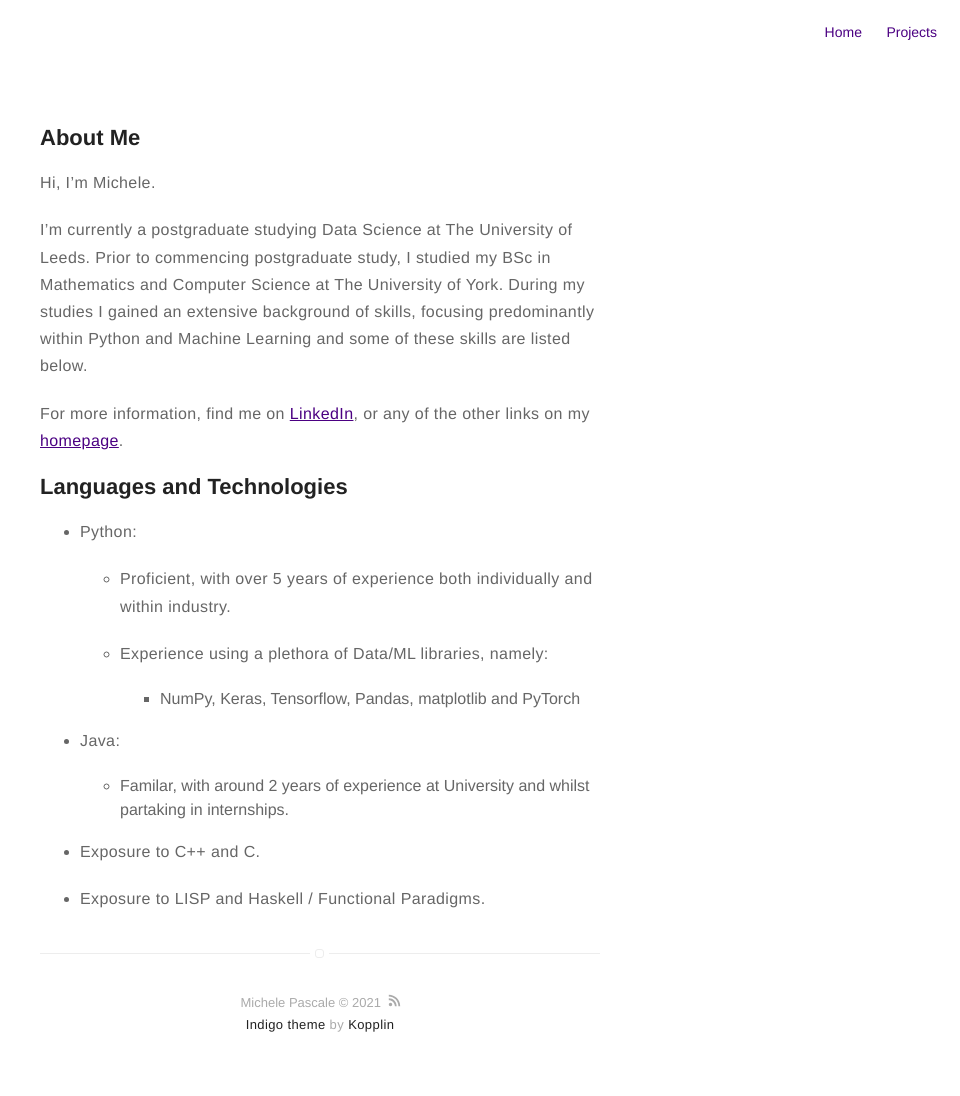
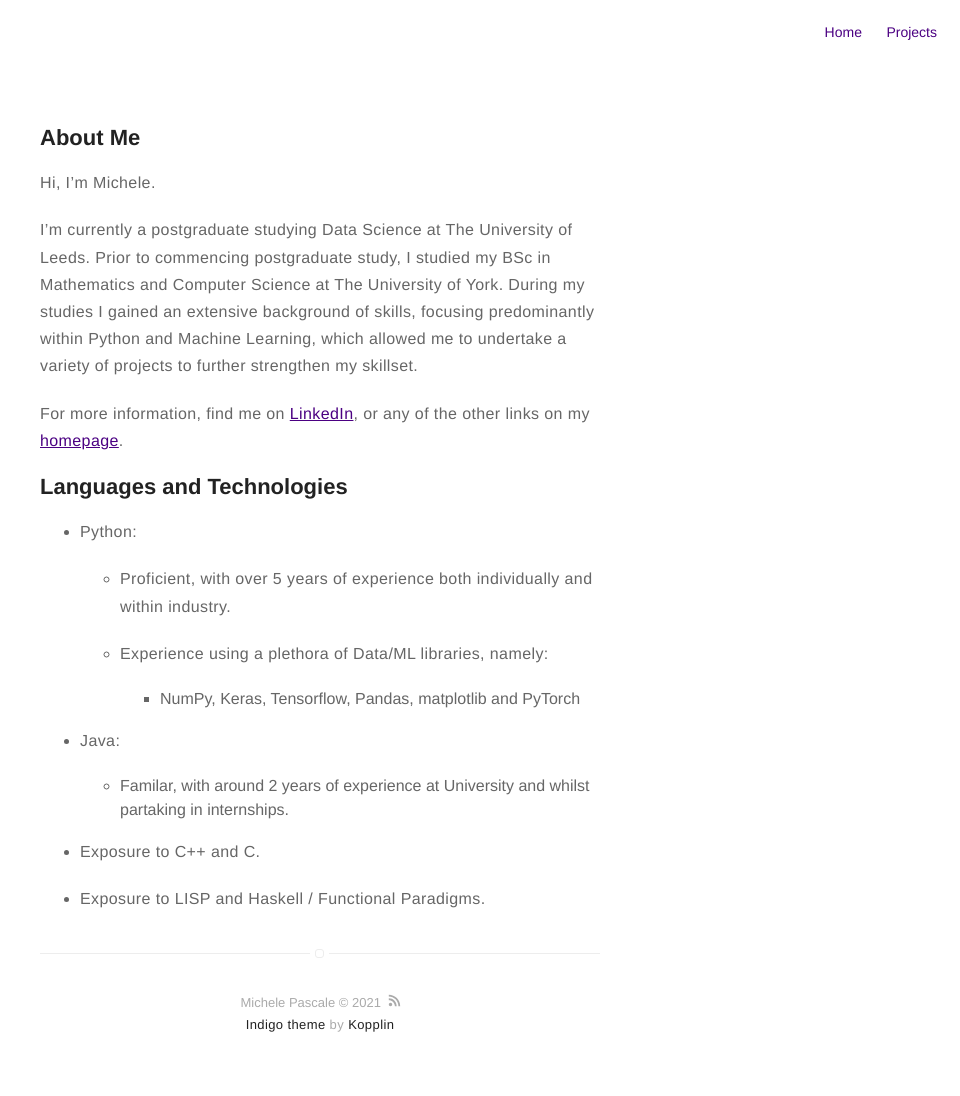
Before and after one commit to pascalemp/pascalemp.github.io, a Jekyll site: the page built from about.md, in a window 1280 px wide. Shown: the whole page, without its empty margins (320-1280 px from the left). Built offline with Jekyll 4.4.1, drawn with Linux system fonts in a browser that asks for light colours.

Commit message:
Update about.md

```diff
--- a/about.md
+++ b/about.md
@@ -6,7 +6,7 @@ layout: page
 
 Hi, I'm Michele.
 
-I'm currently a postgraduate studying Data Science at The University of Leeds. Prior to commencing postgraduate study, I studied my BSc in Mathematics and Computer Science at The University of York. During my studies I gained an extensive background of skills, focusing predominantly within Python and Machine Learning and some of these skills are listed below.
+I'm currently a postgraduate studying Data Science at The University of Leeds. Prior to commencing postgraduate study, I studied my BSc in Mathematics and Computer Science at The University of York. During my studies I gained an extensive background of skills, focusing predominantly within Python and Machine Learning, which allowed me to undertake a variety of projects to further strengthen my skillset.
 
 For more information, find me on [LinkedIn](https://www.linkedin.com/in/pascalemp/), or any of the other links on my [homepage](https://pascalemp.github.io/).
 
```
